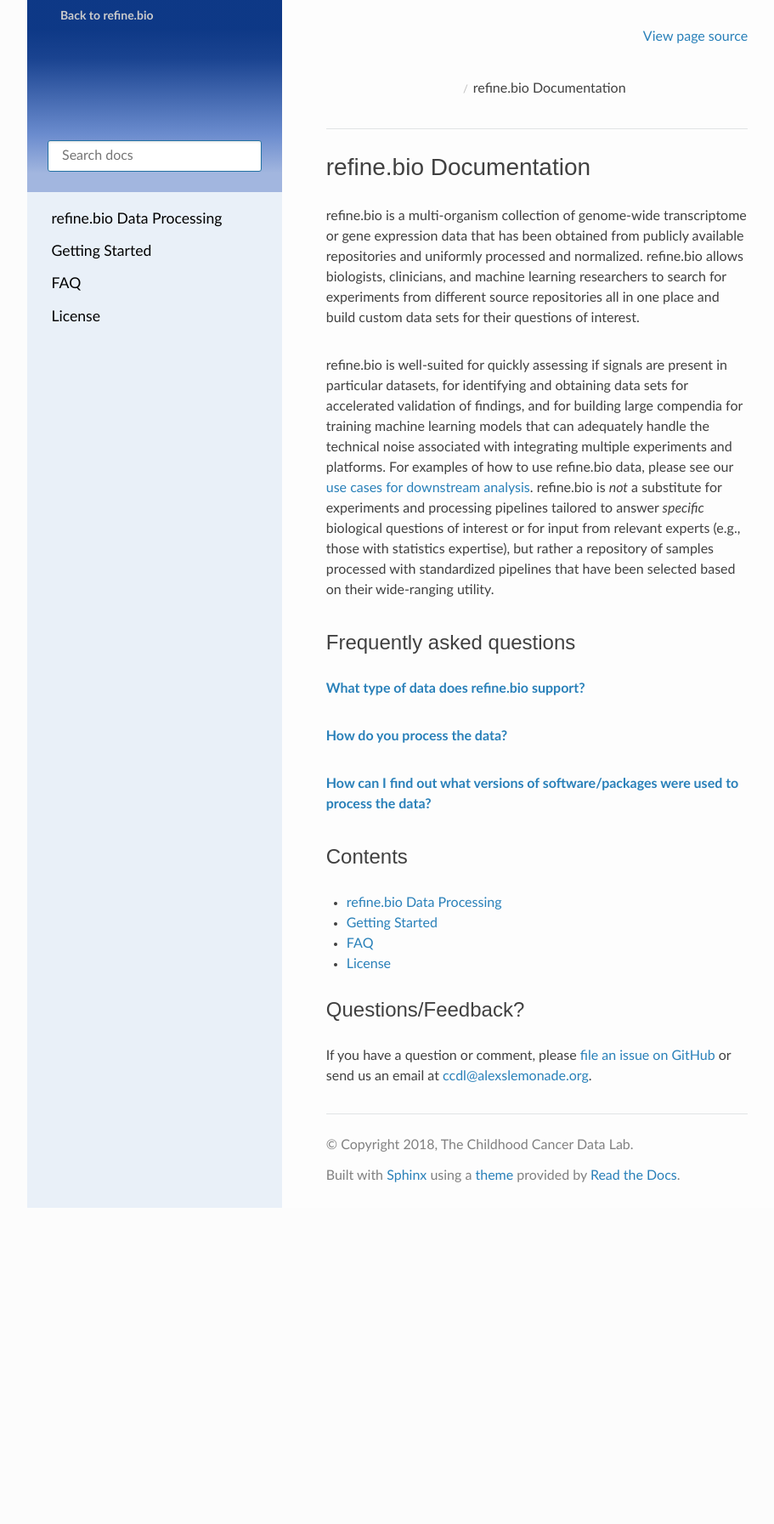
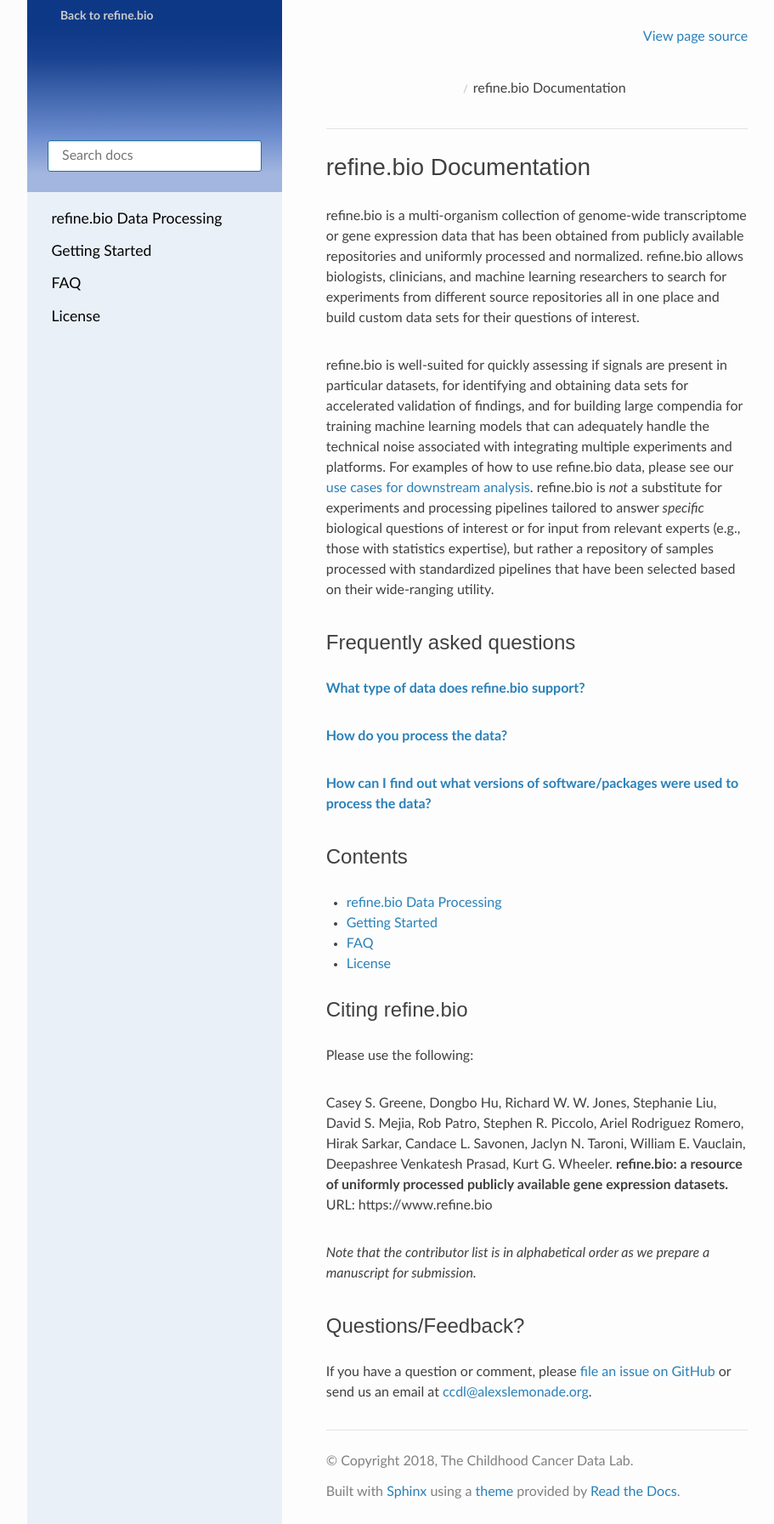
Before and after one commit to AlexsLemonade/refinebio-docs, a Sphinx documentation site: the page built from docs/index.md, in a window 1280 px wide. Shown: the whole page at 85% size, without its empty margins (158-1069 px from the left). Built offline with Sphinx 7.4.7 and the Read the Docs theme 2.0.0, drawn with Linux system fonts in a browser that asks for light colours; before the commit the page ends 1421 px from its top, so only the background shows below that.

Commit message:
Add information for citing refine.bio

```diff
--- a/docs/index.md
+++ b/docs/index.md
@@ -23,6 +23,15 @@
 * [Getting Started](getting_started.md)
 * [FAQ](faq.md)
 * [License](license.md)
+
+## Citing refine.bio
+
+Please use the following:
+
+Casey S. Greene, Dongbo Hu, Richard W. W. Jones, Stephanie Liu, David S. Mejia, Rob Patro, Stephen R. Piccolo, Ariel Rodriguez Romero, Hirak Sarkar, Candace L. Savonen, Jaclyn N. Taroni, William E. Vauclain, Deepashree Venkatesh Prasad, Kurt G. Wheeler. **refine.bio: a resource of uniformly processed publicly available gene expression datasets.** URL: https://www.refine.bio
+
+_Note that the contributor list is in alphabetical order as we prepare a manuscript for submission._
+
 ## Questions/Feedback?
 
 If you have a question or comment, please <a href ="https://github.com/AlexsLemonade/refinebio/issues" target = "blank">file an issue on GitHub </a> or send us an email at [ccdl@alexslemonade.org](mailto:ccdl@alexslemonade.org).
```
Also changed, not shown: docs/faq.md (+8 -0 lines).
